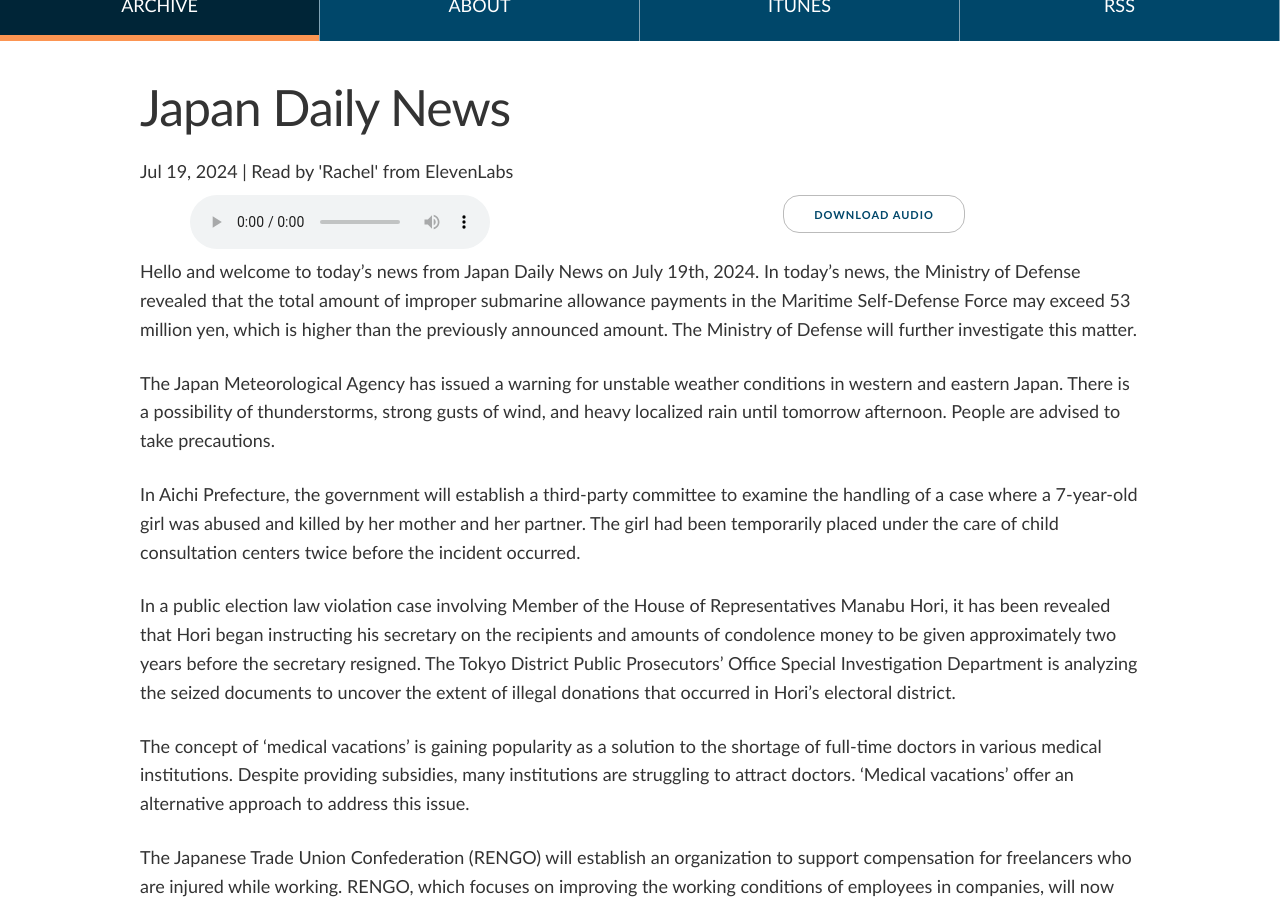
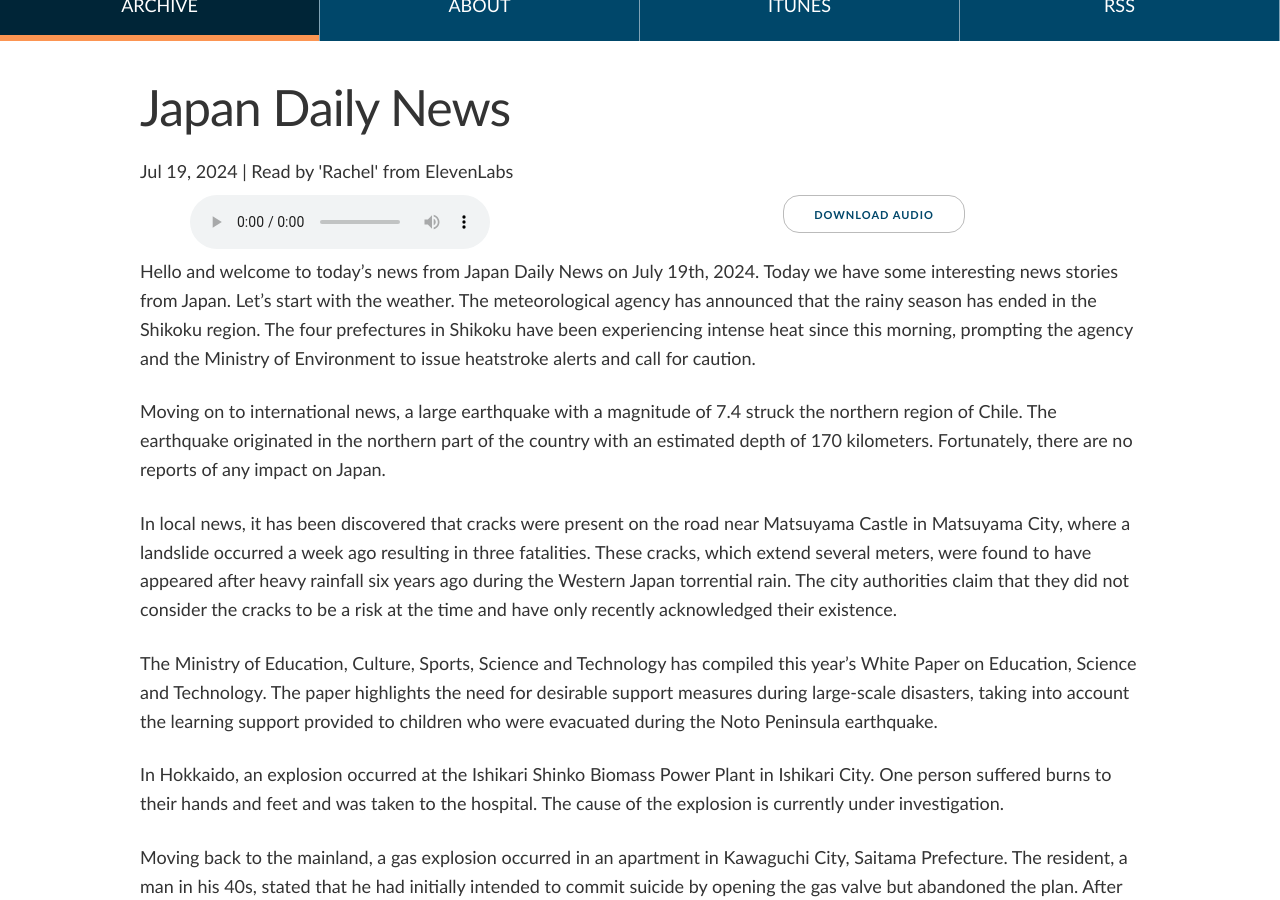
Before and after one commit to tagawa/JapanDailyNews, a Jekyll site: the page built from docs/_posts/2024-07-19-news.md, in a window 1280 px wide and 900 px high, scrolled down 275 px. Built offline with Jekyll 4.4.1, drawn with Linux system fonts in a browser that asks for light colours; comment, search, counter and statistics services are not loaded; some of the changed text lies outside the part shown.

Commit message:
Add 2024-07-19 news file

```diff
--- a/docs/_posts/2024-07-19-news.md
+++ b/docs/_posts/2024-07-19-news.md
@@ -1,46 +1,46 @@
 ---
 layout: post
 title: "Japan Daily News"
-date: 2024-07-19 08:55:41 +0900
+date: 2024-07-19 12:07:06 +0900
 file: https://archive.org/download/japandailynews/japandailynews_2024-07-19.mp3
-summary: "Scandal Over Improper Submarine Allowance Payments and Unstable Weather Forecast, & more…"
+summary: "Shikoku Region Enters Summer, Earthquake in Chile, & more…"
 description: "English news from Japan for July 19th, 2024."
-duration: "168"
-length: "02:48"
+duration: "169"
+length: "02:49"
 explicit: "no"
 keywords: "japan, daily, news"
 block: "no"
 voices: "'Rachel' from ElevenLabs"
 
 weather_sapporo_maxtemp: "21"
-weather_sapporo_description: "Light drizzle"
+weather_sapporo_description: "Patchy light drizzle"
 weather_sapporo_image: "rainy1.png"
 
 weather_tokyo_maxtemp: "32"
-weather_tokyo_description: "Partly Cloudy"
+weather_tokyo_description: "Partly cloudy"
 weather_tokyo_image: "cloudy1.png"
 
 weather_nagoya_maxtemp: "33"
-weather_nagoya_description: "Partly Cloudy"
+weather_nagoya_description: "Partly cloudy"
 weather_nagoya_image: "cloudy1.png"
 
 weather_osaka_maxtemp: "32"
-weather_osaka_description: "Cloudy"
-weather_osaka_image: "cloudy2.png"
+weather_osaka_description: "Partly cloudy"
+weather_osaka_image: "cloudy1.png"
 
 weather_fukuoka_maxtemp: "28"
-weather_fukuoka_description: "Light rain shower"
-weather_fukuoka_image: "rainy1.png"
+weather_fukuoka_description: "Patchy light rain with thunder"
+weather_fukuoka_image: "stormy1.png"
 
 weather_naha_maxtemp: "31"
-weather_naha_description: "Patchy rain nearby"
-weather_naha_image: "rainy1.png"
+weather_naha_description: "Partly cloudy"
+weather_naha_image: "cloudy1.png"
 
-proverb_id: "111"
-proverb_ja: "目から鼻へ抜ける"
-proverb_hiragana: "めからはなへぬける"
-proverb_en: "Very quick-witted and understanding."
-proverb_lit: "Slipping from the eyes to the nose."
+proverb_id: "113"
+proverb_ja: "焼け石に水"
+proverb_hiragana: "やけいしにみず"
+proverb_en: "Slight efforts or assistance are hardly effective."
+proverb_lit: "Water on a hot stone."
 
 currency_usd: "156.5"
 currency_gbp: "203.3"
@@ -48,34 +48,36 @@ currency_eur: "170.9"
 currency_cad: "114.4"
 currency_aud: "105.4"
 
-news_story_link1: "http://www3.nhk.or.jp/news/html/20240719/k10014515851000.html"
-news_story_link2: "http://www3.nhk.or.jp/news/html/20240719/k10014515931000.html"
-news_story_link3: "http://www3.nhk.or.jp/news/html/20240719/k10014515651000.html"
-news_story_link4: "http://www3.nhk.or.jp/news/html/20240719/k10014515691000.html"
-news_story_link5: "http://www3.nhk.or.jp/news/html/20240719/k10014513851000.html"
-news_story_link6: "http://www3.nhk.or.jp/news/html/20240719/k10014515601000.html"
-news_story_link7: "http://www3.nhk.or.jp/news/html/20240719/k10014515611000.html"
+news_story_link1: "http://www3.nhk.or.jp/news/html/20240719/k10014516131000.html"
+news_story_link2: "http://www3.nhk.or.jp/news/html/20240719/k10014516151000.html"
+news_story_link3: "http://www3.nhk.or.jp/news/html/20240719/k10014516191000.html"
+news_story_link4: "http://www3.nhk.or.jp/news/html/20240719/k10014516091000.html"
+news_story_link5: "http://www3.nhk.or.jp/news/html/20240719/k10014516081000.html"
+news_story_link6: "http://www3.nhk.or.jp/news/html/20240719/k10014516121000.html"
+news_story_link7: "http://www3.nhk.or.jp/news/html/20240718/k10014515571000.html"
 
-news_story_title1: "海自 潜水手当不正受給 さらに1000万円余か 総額約5300万円に"
-news_story_title2: "西・東日本 あす昼前にかけ大気不安定 落雷や突風などに注意"
-news_story_title3: "愛知 犬山 7歳女児死亡 県が児童相談所の対応など検証へ"
-news_story_title4: "堀井学衆院議員 秘書辞職後みずから香典渡す相手など指示か"
-news_story_title5: "医師がやってくる？医療版ワーケーション、その魅力と効果は…"
-news_story_title6: "連合 フリーランスが業務でけがした時の補償を支援 団体設立へ"
-news_story_title7: "松山 3人死亡土砂崩れ 発生から1週間 今も11世帯19人が避難"
+news_story_title1: "気象台“四国地方が梅雨明け” 熱中症警戒アラート発表 警戒を"
+news_story_title2: "チリ北部が震源 M7.4の大きな地震 日本への影響なし 気象庁"
+news_story_title3: "6年前の豪雨でも亀裂 市は「リスクないと判断」 松山 土砂崩れ"
+news_story_title4: "大規模災害時の望ましい支援策の検討進める 文部科学白書"
+news_story_title5: "北海道 石狩 バイオマス発電所で爆発か 1人けが"
+news_story_title6: "埼玉 川口 マンション爆発 住民「ガス栓開け換気後 タバコ」"
+news_story_title7: "東京23区の公園 特定の虫で樹木が枯れる「ナラ枯れ」相次ぐ"
 
 ---
 
-Hello and welcome to today's news from Japan Daily News on July 19th, 2024. In today's news, the Ministry of Defense revealed that the total amount of improper submarine allowance payments in the Maritime Self-Defense Force may exceed 53 million yen, which is higher than the previously announced amount. The Ministry of Defense will further investigate this matter.
+Hello and welcome to today's news from Japan Daily News on July 19th, 2024. Today we have some interesting news stories from Japan. Let's start with the weather. The meteorological agency has announced that the rainy season has ended in the Shikoku region. The four prefectures in Shikoku have been experiencing intense heat since this morning, prompting the agency and the Ministry of Environment to issue heatstroke alerts and call for caution.
 
-The Japan Meteorological Agency has issued a warning for unstable weather conditions in western and eastern Japan. There is a possibility of thunderstorms, strong gusts of wind, and heavy localized rain until tomorrow afternoon. People are advised to take precautions.
+Moving on to international news, a large earthquake with a magnitude of 7.4 struck the northern region of Chile. The earthquake originated in the northern part of the country with an estimated depth of 170 kilometers. Fortunately, there are no reports of any impact on Japan.
 
-In Aichi Prefecture, the government will establish a third-party committee to examine the handling of a case where a 7-year-old girl was abused and killed by her mother and her partner. The girl had been temporarily placed under the care of child consultation centers twice before the incident occurred.
+In local news, it has been discovered that cracks were present on the road near Matsuyama Castle in Matsuyama City, where a landslide occurred a week ago resulting in three fatalities. These cracks, which extend several meters, were found to have appeared after heavy rainfall six years ago during the Western Japan torrential rain. The city authorities claim that they did not consider the cracks to be a risk at the time and have only recently acknowledged their existence.
 
-In a public election law violation case involving Member of the House of Representatives Manabu Hori, it has been revealed that Hori began instructing his secretary on the recipients and amounts of condolence money to be given approximately two years before the secretary resigned. The Tokyo District Public Prosecutors' Office Special Investigation Department is analyzing the seized documents to uncover the extent of illegal donations that occurred in Hori's electoral district.
+The Ministry of Education, Culture, Sports, Science and Technology has compiled this year's White Paper on Education, Science and Technology. The paper highlights the need for desirable support measures during large-scale disasters, taking into account the learning support provided to children who were evacuated during the Noto Peninsula earthquake.
 
-The concept of 'medical vacations' is gaining popularity as a solution to the shortage of full-time doctors in various medical institutions. Despite providing subsidies, many institutions are struggling to attract doctors. 'Medical vacations' offer an alternative approach to address this issue.
+In Hokkaido, an explosion occurred at the Ishikari Shinko Biomass Power Plant in Ishikari City. One person suffered burns to their hands and feet and was taken to the hospital. The cause of the explosion is currently under investigation.
 
-The Japanese Trade Union Confederation (RENGO) will establish an organization to support compensation for freelancers who are injured while working. RENGO, which focuses on improving the working conditions of employees in companies, will now actively support over 4 million freelancers.
+Moving back to the mainland, a gas explosion occurred in an apartment in Kawaguchi City, Saitama Prefecture. The resident, a man in his 40s, stated that he had initially intended to commit suicide by opening the gas valve but abandoned the plan. After ventilating the room, he attempted to smoke a cigarette, resulting in the explosion. Six people were injured in the incident, and the police are conducting a detailed investigation.
 
-In Matsuyama, one week has passed since the occurrence of a landslide that resulted in the deaths of three people. Currently, 19 people from 11 households are still living in evacuation centers. The cause of the landslide, including the impact of road restoration work being carried out at the site, remains unclear and requires urgent investigation. And now for the weather. Today in Tokyo, the weather will be partly cloudy with a maximum temperature of 32°C and a minimum temperature of 27°C. There is a 97% chance of high temperature and a 87% chance of dry weather. The UV index is 9, indicating very high UV levels. Enjoy your day!  Visit JapanDailyNews.com for the news, yen exchange rates, and a daily Japanese proverb.
+Lastly, in Tokyo's 23 wards, there has been a surge in cases of 'Nara Kare,' a phenomenon where trees wither due to infestation by a specific insect called the oak longhorn beetle. This issue has affected at least 14 wards over the past five years, and local authorities are working hard to implement countermeasures.
+
+That's all for today's news from Japan Daily News. Stay tuned for more updates on tomorrow's podcast. And now for the weather. Today in Tokyo, the weather will be partly cloudy with a maximum temperature of 32°C and a minimum temperature of 27°C.  Visit JapanDailyNews.com for the news, yen exchange rates, and a daily Japanese proverb.
```
